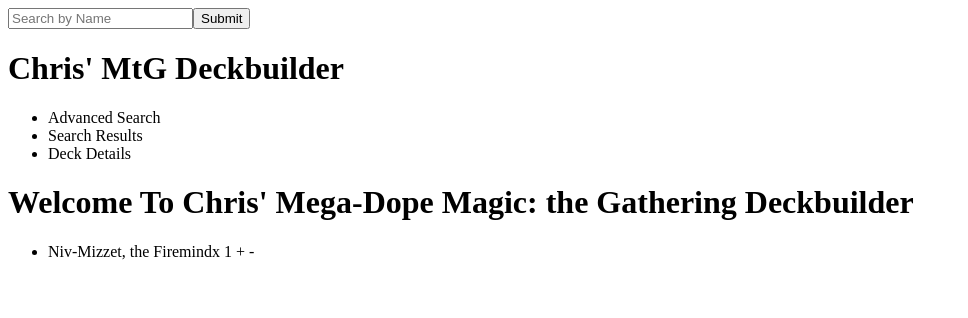
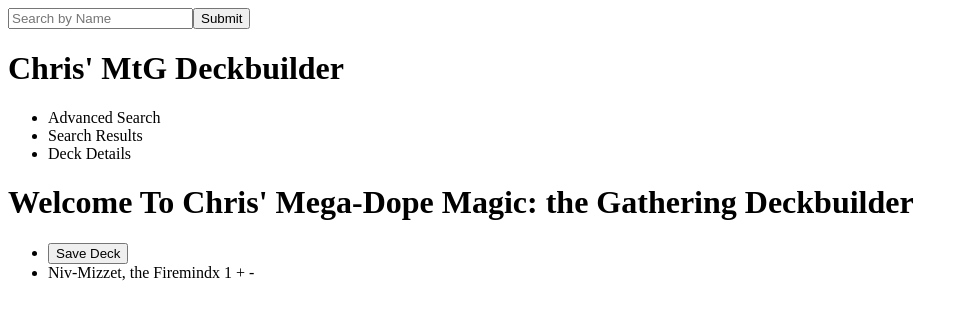
Before and after one commit to ChristopherDuggan/mtg-deckbuilder, a React (Create React App) app: page / in a window 1280 px wide. Shown: the top 318 px of the page, without its empty margins (0-968 px from the left). Built offline with nearby package versions, Linux system fonts and the light colour scheme.

Commit message:
started logic saving deck to local storage

```diff
--- a/src/App.js
+++ b/src/App.js
@@ -121,7 +121,9 @@
         }
       ],
       "id": "b0b85155-481b-5fc0-961c-db73df1cf3da"
-    },]
+    },],
+      saveMode: false
+
     }
     this.handleSubmit = this.handleSubmit.bind(this)
     this.handleTextInput = this.handleTextInput.bind(this)
@@ -129,6 +131,8 @@
     this.addCardToList = this.addCardToList.bind(this)
     this.incrementCard = this.incrementCard.bind(this)
     this.decrementCard = this.decrementCard.bind(this)
+    this.storeDeck = this.storeDeck.bind(this)
+    this.toggleSaveMode = this.toggleSaveMode.bind(this)
   }
 
   handleSubmit (e) {
@@ -171,8 +175,18 @@
       this.setState(prevState => prevState.deckArray.push(card))
     } else {
       let index = this.state.deckArray.indexOf(card)
-        if(this.state.deckArray[index].count < 4){
+      if(this.state.deckArray[index].count < 4
+      || card.supertypes.includes('Basic')
+      || card.text.toLowerCase().includes('a deck can have any number of cards named')
+      ){
         this.setState(prevState => prevState.deckArray[index].count++)
+
+        if (card.supertypes.includes('Basic')) {
+          console.log('hits basic');
+        }
+        if (card.text.toLowerCase().includes('a deck can have any number of cards named')){
+          console.log('hits relentless rat logic');
+        }
       }
     }
   }
@@ -182,7 +196,9 @@
       card.count = 0;
       console.log(card.count)
     }
-    if(card.count < 4) {
+    if(card.count < 4
+      || card.supertypes.includes('Basic')
+      || card.text.toLowerCase().includes('a deck can have any number of cards named')) {
       card.count++
 
       const index = this.state.deckArray.findIndex((arrayCard) => arrayCard.name === card.name)
@@ -210,6 +226,17 @@
     }
   }
 
+  toggleSaveMode () {
+    console.log(this.state)
+    this.setState(prevState => ({saveMode: !prevState.saveMode}))
+  }
+
+  storeDeck () {
+    console.log(this.state.deckArray)
+    window.localStorage.setItem('deck', JSON.stringify(this.state.deckArray))
+    console.log(JSON.parse(window.localStorage.getItem('deck')))
+  }
+
   render() {
     return (
       <div>
@@ -227,6 +254,7 @@
           deckArray = {this.state.deckArray}
           incrementCard = {this.incrementCard}
           decrementCard = {this.decrementCard}
+          toggleSaveMode = {this.toggleSaveMode}
         />
       </div>
     );
--- a/src/components/DeckList.js
+++ b/src/components/DeckList.js
@@ -16,6 +16,7 @@
 
     return (
       <ul>
+        <li><button onClick={this.props.toggleSaveMode}>Save Deck</button></li>
         {makeList}
       </ul>
     )
```
Lines whose indentation alone changed are shown as unchanged.
